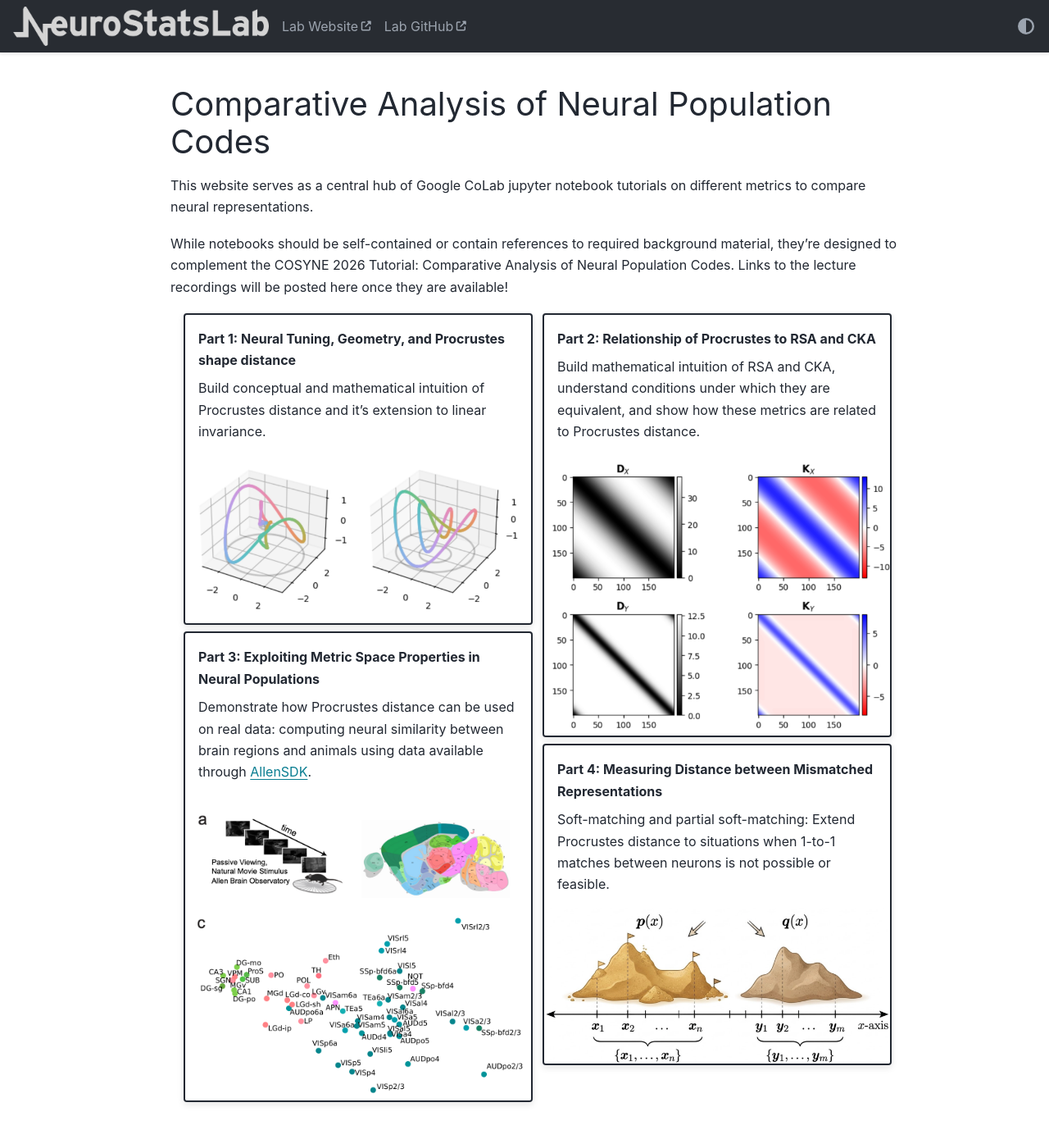
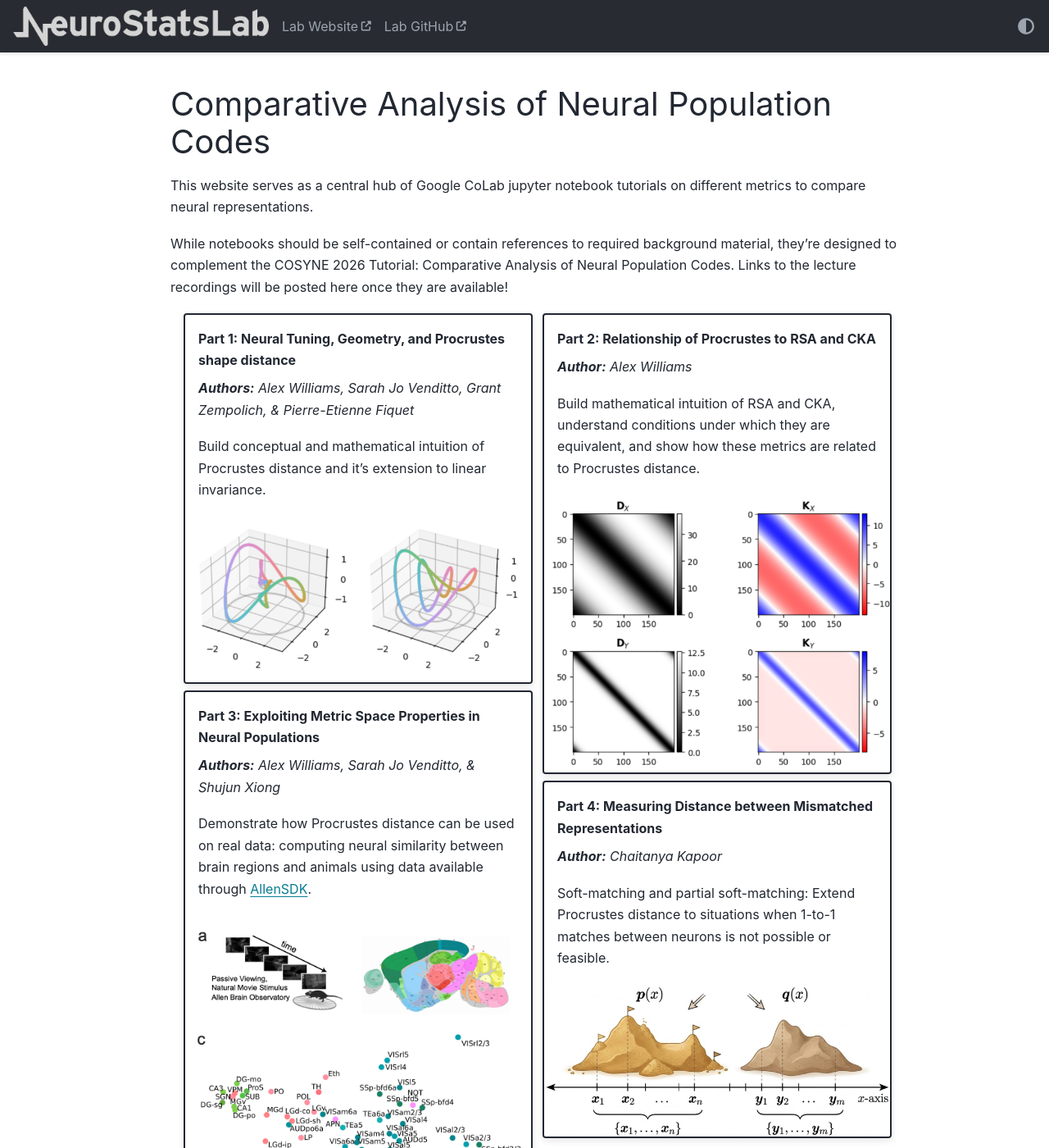
Before and after one commit to neurostatslab/neural-representation-metric-tutorials, a Sphinx documentation site: the page built from docs/index.md, in a window 1280 px wide and 1400 px high. Shown: the whole window at 82% size. Built offline with Sphinx 7.4.7 and the PyData theme 0.15.4, drawn with Linux system fonts in a browser that asks for light colours.

Commit message:
add author info

```diff
--- a/docs/index.md
+++ b/docs/index.md
@@ -15,6 +15,7 @@ While notebooks should be self-contained or contain references to required backg
 :img-bottom: _static/procrustes.png
 :link: https://colab.research.google.com/drive/1jy5d0gqR9-DKFpQcQiCjI0_F12DhODy0?usp=sharing
 :class-card: sd-border-2
+_**Authors:** Alex Williams, Sarah Jo Venditto, Grant Zempolich, & Pierre-Etienne Fiquet_
 
 Build conceptual and mathematical intuition of Procrustes distance and it's extension to linear invariance.
 :::
@@ -23,6 +24,7 @@ Build conceptual and mathematical intuition of Procrustes distance and it's exte
 :img-bottom: _static/allen_procrustes.png
 :link: https://colab.research.google.com/drive/1fAhi1_JlbxaBJXnTReNvthW2KcJ9j2qb?usp=sharing
 :class-card: sd-border-2
+_**Authors:** Alex Williams, Sarah Jo Venditto, & Shujun Xiong_
 
 Demonstrate how Procrustes distance can be used on real data: computing neural similarity between brain regions and animals using data available through [AllenSDK](https://allensdk.readthedocs.io/en/latest/visual_coding_neuropixels.html).
 :::
@@ -40,6 +42,7 @@ Demonstrate how Procrustes distance can be used on real data: computing neural s
 :img-bottom: _static/RSA_CKA.png
 :link: https://colab.research.google.com/drive/1WIAN5jDCTGU8KaRga2jwu4LcCo6AmVw9?usp=sharing
 :class-card: sd-border-2
+_**Author:** Alex Williams_
 
 Build mathematical intuition of RSA and CKA, understand conditions under which they are equivalent, and show how these metrics are related to Procrustes distance.
 :::
@@ -48,6 +51,7 @@ Build mathematical intuition of RSA and CKA, understand conditions under which t
 :img-bottom: _static/soft_matching.png
 :link: https://colab.research.google.com/drive/1hksgmS67mqLr3V4_H0faNcv75FuqHnMS?usp=sharing
 :class-card: sd-border-2
+_**Author:** Chaitanya Kapoor_
 
 Soft-matching and partial soft-matching: Extend Procrustes distance to situations when 1-to-1 matches between neurons is not possible or feasible.
 :::
```
